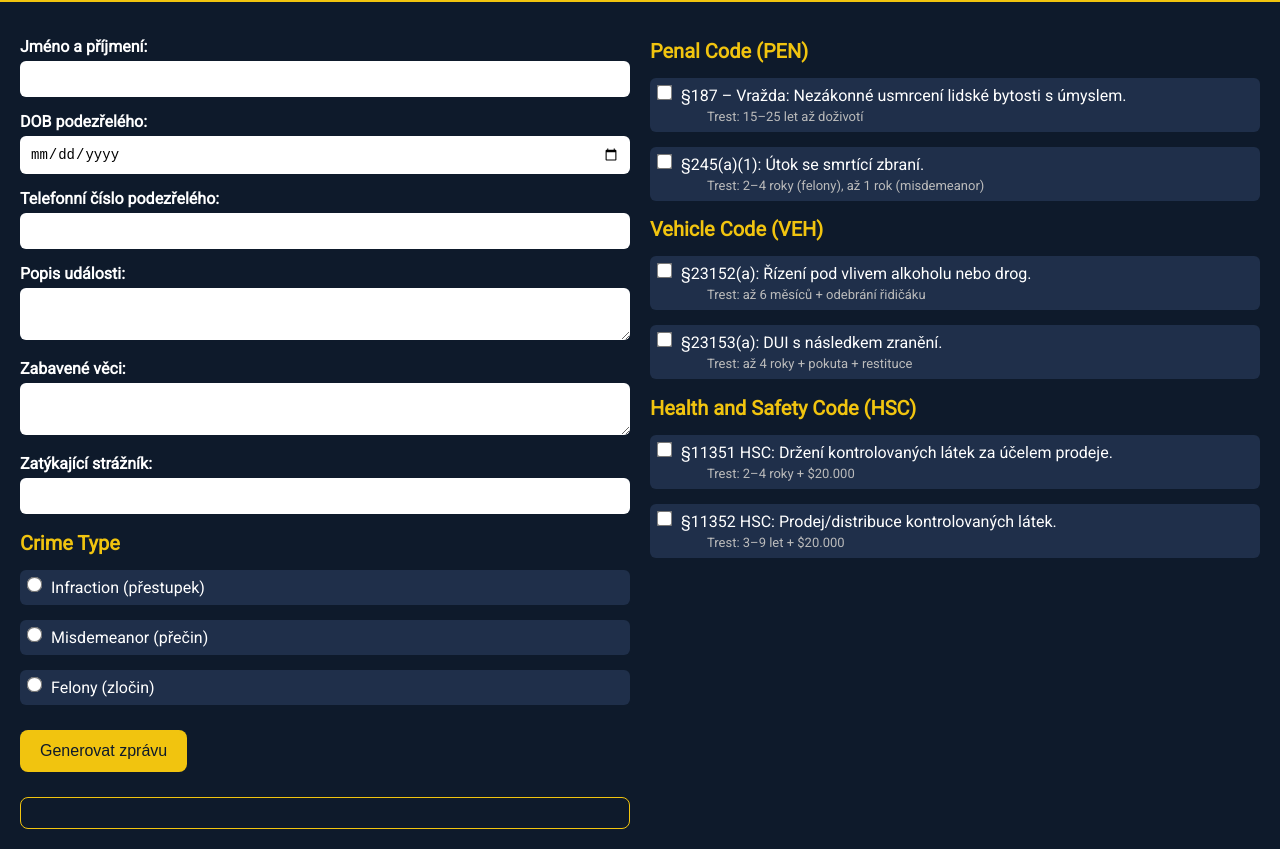
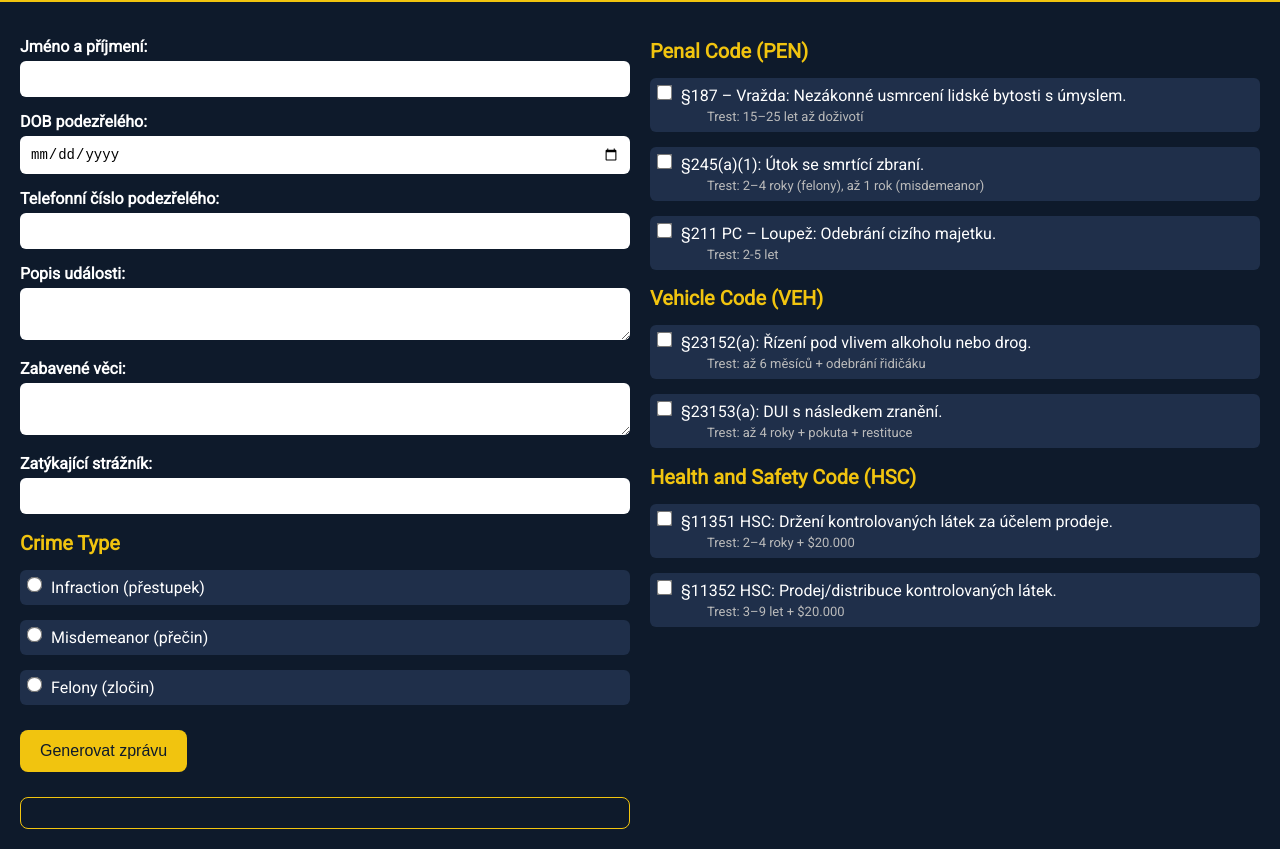
Before and after one commit to pribasek/pomocnik, a plain HTML site: page index.html in a window 1280 px wide. Shown: the part 75-924 px from the top of the page. Drawn offline with Linux system fonts and the light colour scheme.

Commit message:
Add files via upload

```diff
--- a/index.html
+++ b/index.html
@@ -173,7 +173,7 @@
       <div class="laws">
         <h2>Penal Code (PEN)</h2>
         <label>
-          <input type="checkbox" value="§187 – Vražda">
+          <input type="checkbox" value="§187 PEN - Vražda">
           <div class="law-text">
             <span>§187 – Vražda: Nezákonné usmrcení lidské bytosti s úmyslem.</span>
             <span class="penalty">Trest: 15–25 let až doživotí</span>
@@ -181,10 +181,18 @@
         </label>
 
         <label>
-          <input type="checkbox" value="§245(a)(1) Napadení se smrtící zbraní">
+          <input type="checkbox" value="§245(a)(1) - Napadení se smrtící zbraní">
           <div class="law-text">
             <span>§245(a)(1): Útok se smrtící zbraní.</span>
             <span class="penalty">Trest: 2–4 roky (felony), až 1 rok (misdemeanor)</span>
+          </div>
+        </label>
+
+        <label>
+          <input type="checkbox" value="§211 PC – Loupež ">
+          <div class="law-text">
+            <span>§211 PC – Loupež: Odebrání cizího majetku.</span>
+            <span class="penalty">Trest: 2-5 let</span>
           </div>
         </label>
       </div>
```
